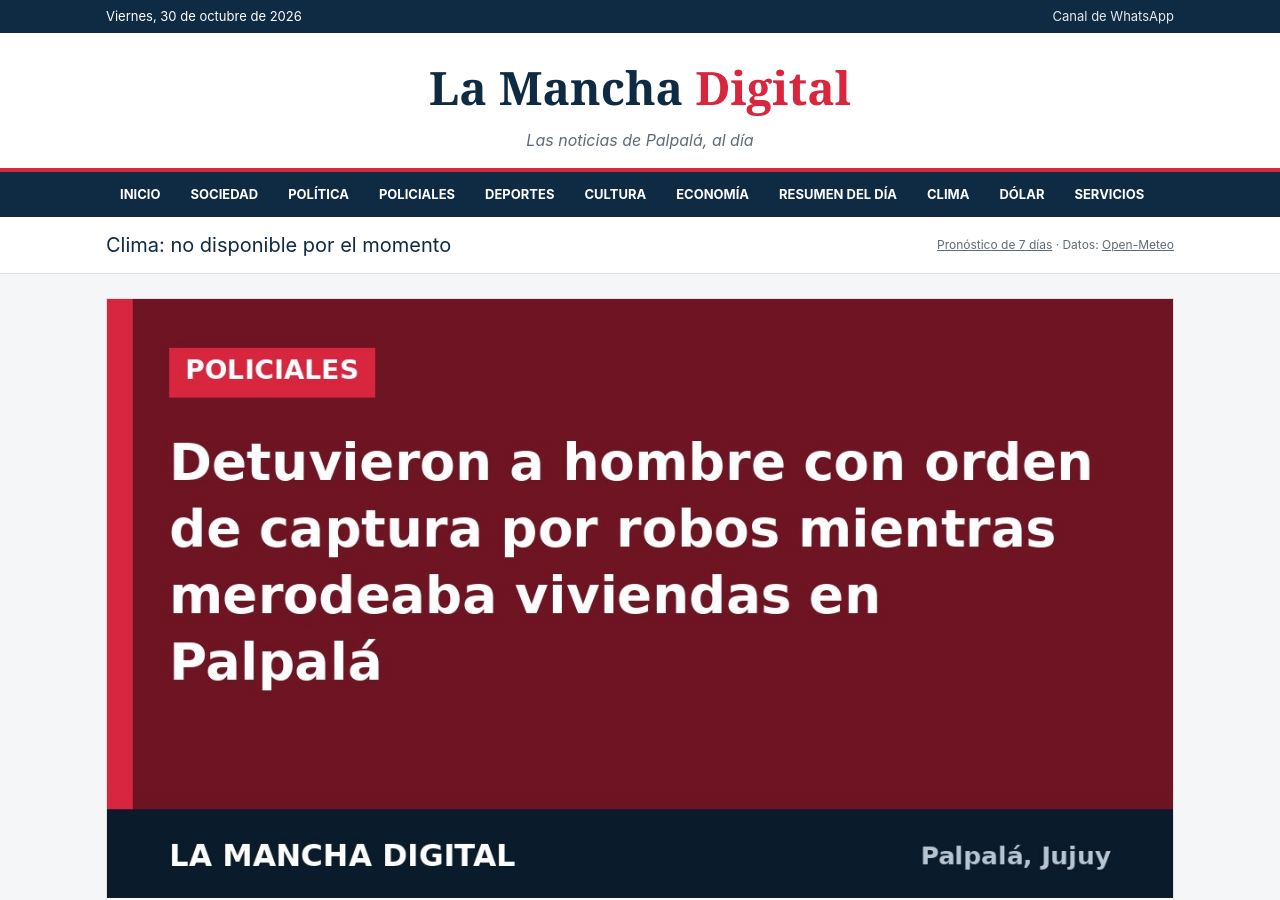
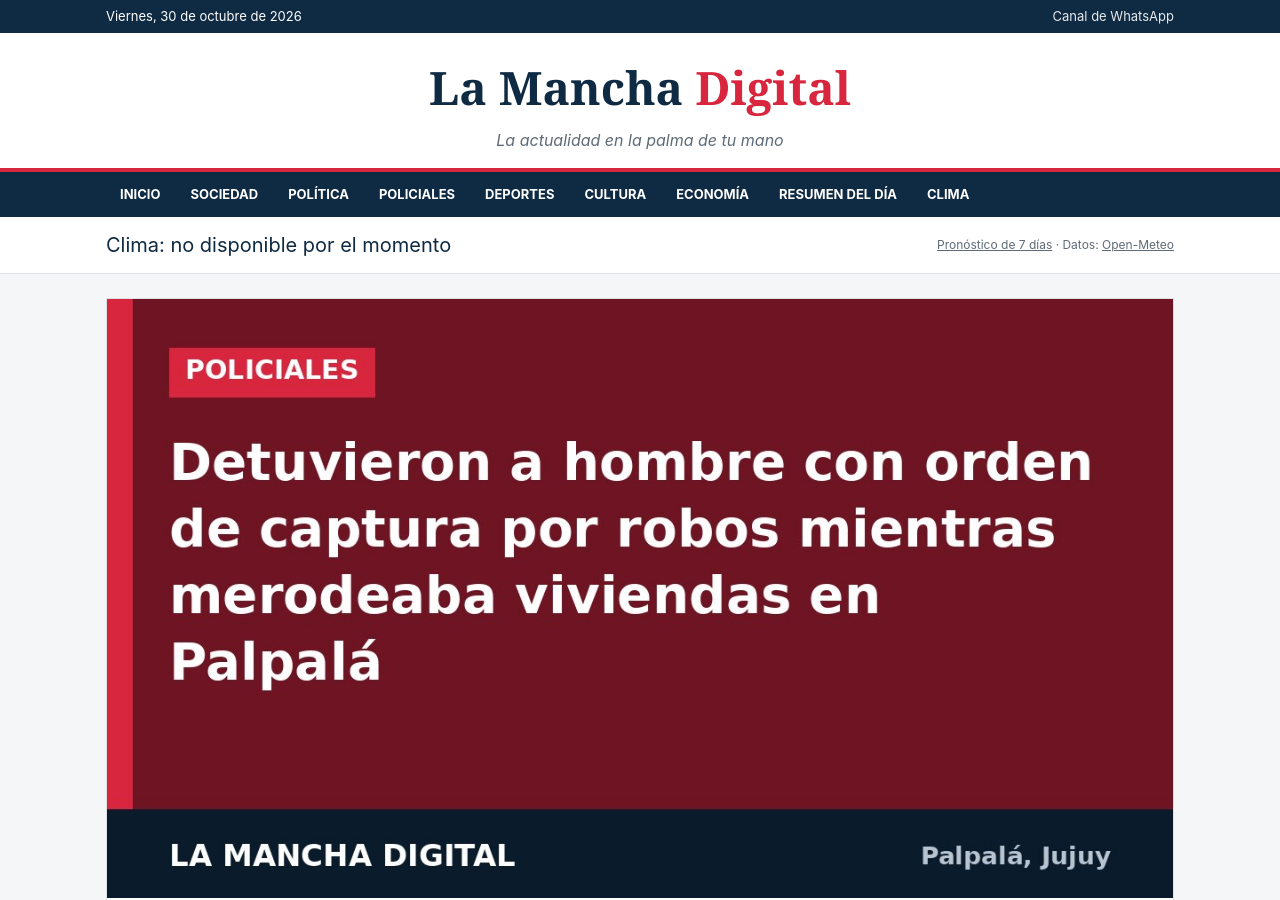
Before and after one commit to lamanchadigital/lamanchadigital.github.io, a Jekyll site: the page built from index.html, in a window 1280 px wide and 900 px high. Built offline with Jekyll 4.4.1, drawn with Linux system fonts in a browser that asks for light colours.

Commit message:
Update _config.yml

```diff
--- a/_config.yml
+++ b/_config.yml
@@ -1,5 +1,5 @@
 title: La Mancha Digital
-tagline: Las noticias de Palpalá, al día
+tagline: La actualidad en la palma de tu mano
 description: Noticias de Palpalá, Jujuy, Argentina
 lang: es
 timezone: America/Argentina/Jujuy
@@ -33,10 +33,6 @@ menu_extra:
     url: /seccion/resumen/
   - nombre: Clima
     url: /clima/
-  - nombre: Dólar
-    url: /dolar/
-  - nombre: Servicios
-    url: /servicios/
 exclude:
   - main.py
   - requirements.txt
```
